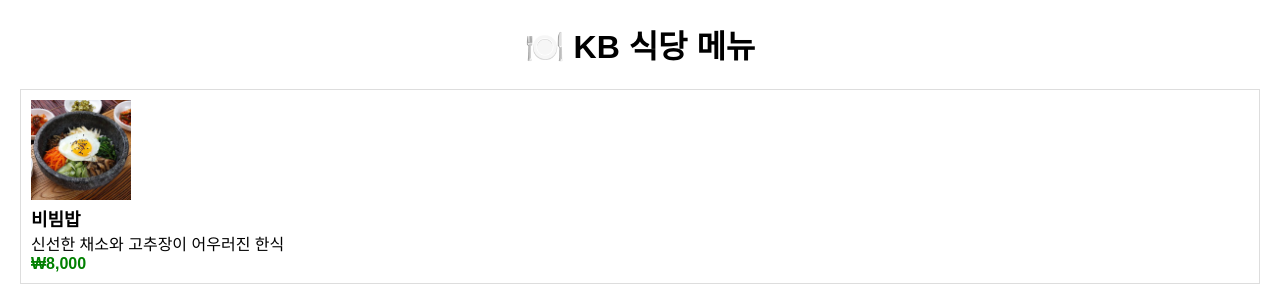
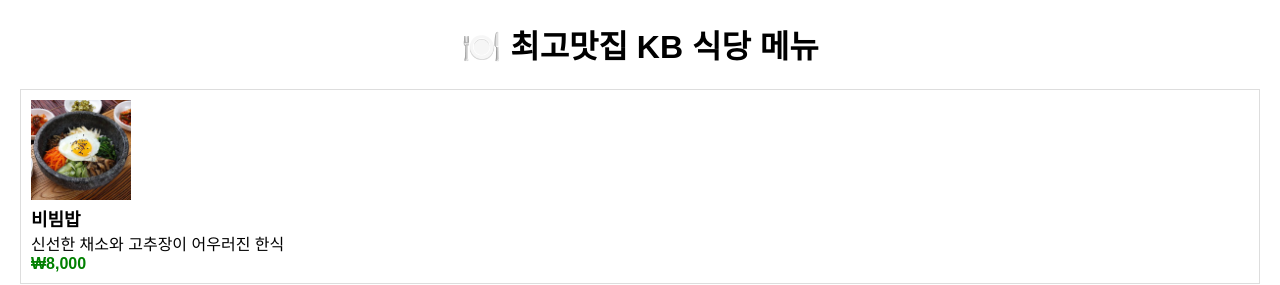
Before and after one commit to WhiteBin-bin/github_example, a plain HTML site: page menu-page.html in a window 1280 px wide. Shown: the top 285 px of the page. Drawn offline with Linux system fonts and the light colour scheme.

Commit message:
최상단 제목 변경

```diff
--- a/menu-page.html
+++ b/menu-page.html
@@ -36,7 +36,7 @@
     </style>
   </head>
   <body>
-    <h1>🍽️ KB 식당 메뉴</h1>
+    <h1>🍽️ 최고맛집 KB 식당 메뉴</h1>
 
     <div class="menu-item">
       <img src="./bibim.jpg" alt="비빔밥" />
```
